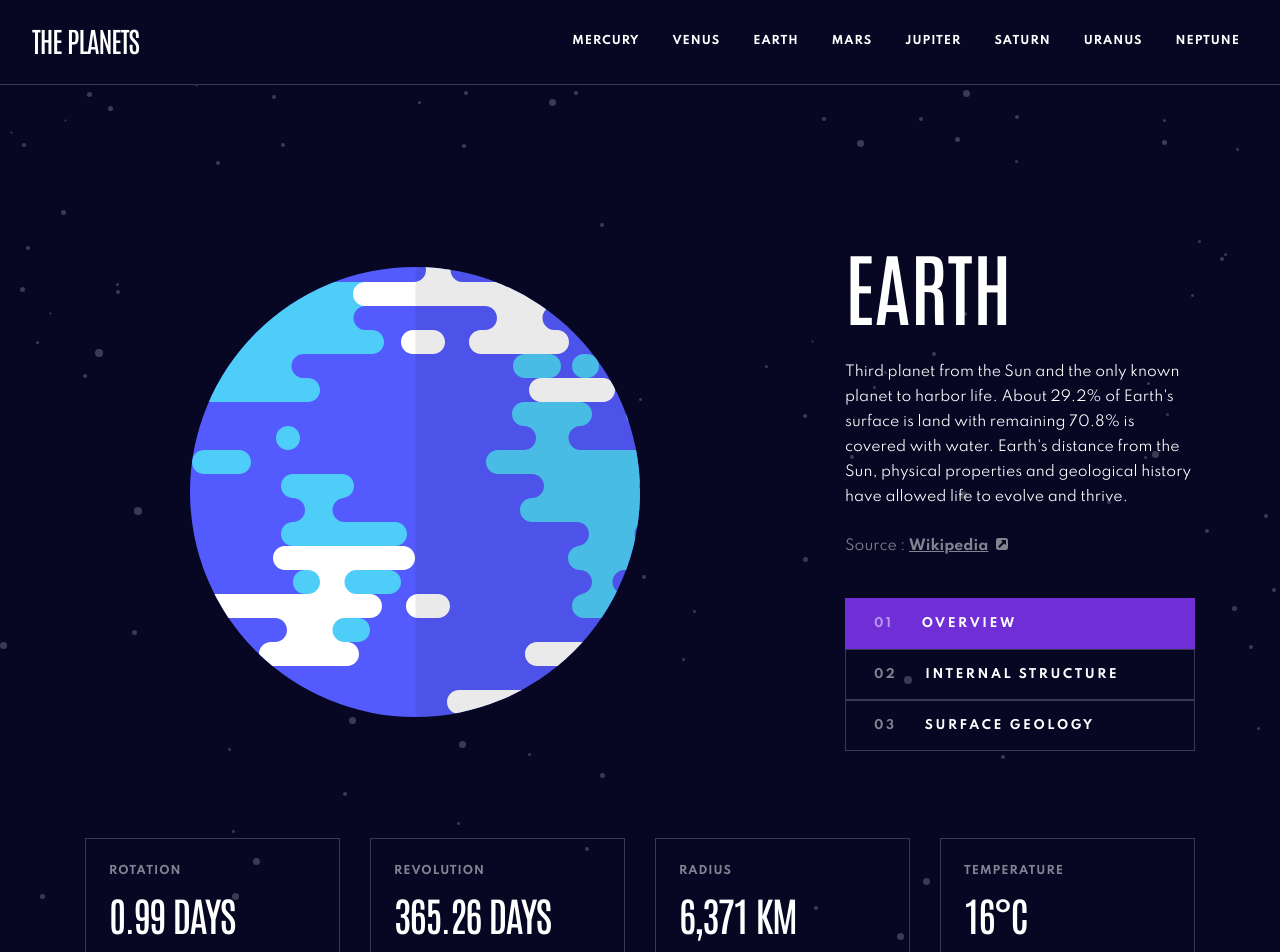
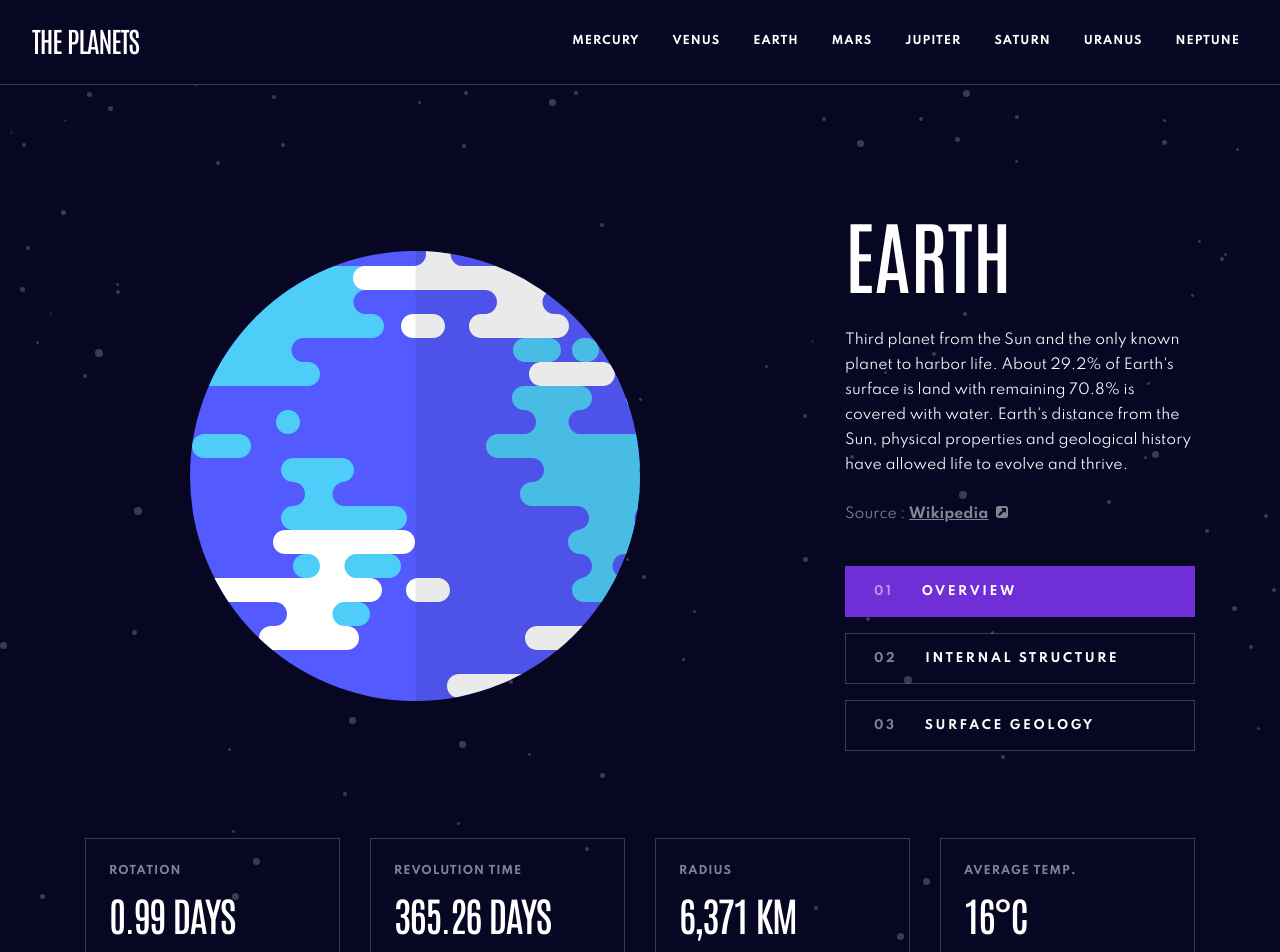
Before and after one commit to yjcyun/frontend_mentor, a React (Create React App) app in the folder intermediate/planet_fact_site/: page /earth in a window 1280 px wide. Shown: the top 952 px of the page. Built offline with nearby package versions, Linux system fonts and the light colour scheme.

Commit message:
:bug: Update card label and add button gap

```diff
--- a/intermediate/planet_fact_site/src/components/button-group.tsx
+++ b/intermediate/planet_fact_site/src/components/button-group.tsx
@@ -19,6 +19,7 @@ const StyledButtonGroup = styled.div`
   flex-direction: column;
   align-items: flex-start;
   margin-top: 39px;
+  gap: 16px;
 
   @media (max-width: 767px) {
     flex-direction: row;
--- a/intermediate/planet_fact_site/src/pages/planet.tsx
+++ b/intermediate/planet_fact_site/src/pages/planet.tsx
@@ -161,9 +161,9 @@ export const PlanetPage = () => {
 
   const cardData: CardType[] = [
     { label: "rotation", content: rotation },
-    { label: "revolution", content: revolution },
+    { label: "revolution time", content: revolution },
     { label: "radius", content: radius },
-    { label: "temperature", content: temperature },
+    { label: "average temp.", content: temperature },
   ];
 
   return (
--- a/intermediate/planet_fact_site/src/types/index.ts
+++ b/intermediate/planet_fact_site/src/types/index.ts
@@ -1,7 +1,7 @@
 export type ButtonType = "overview" | "structure" | "geology";
 export type CardLabelType =
   | "rotation"
-  | "revolution"
+  | "revolution time"
   | "radius"
-  | "temperature";
+  | "average temp.";
 export type CardType = { label: CardLabelType; content: string };
```
